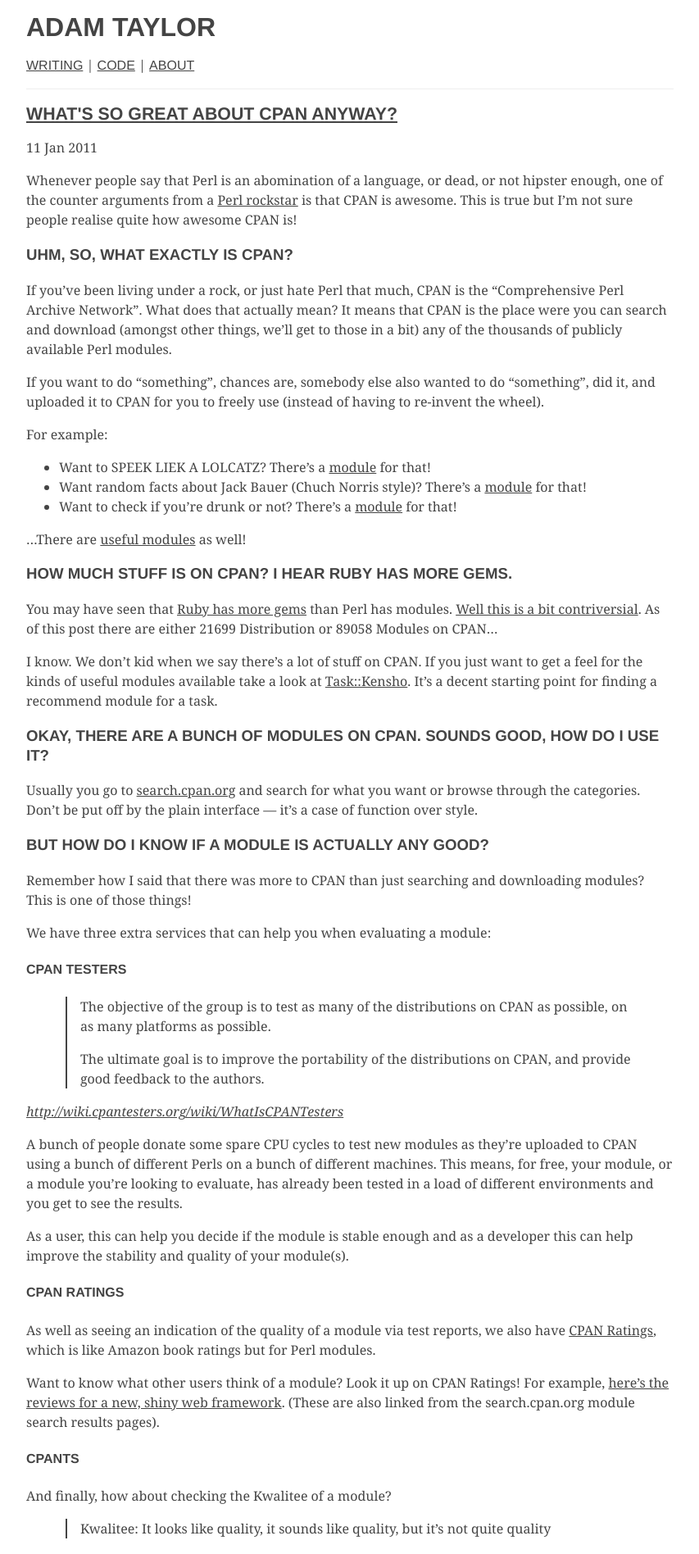
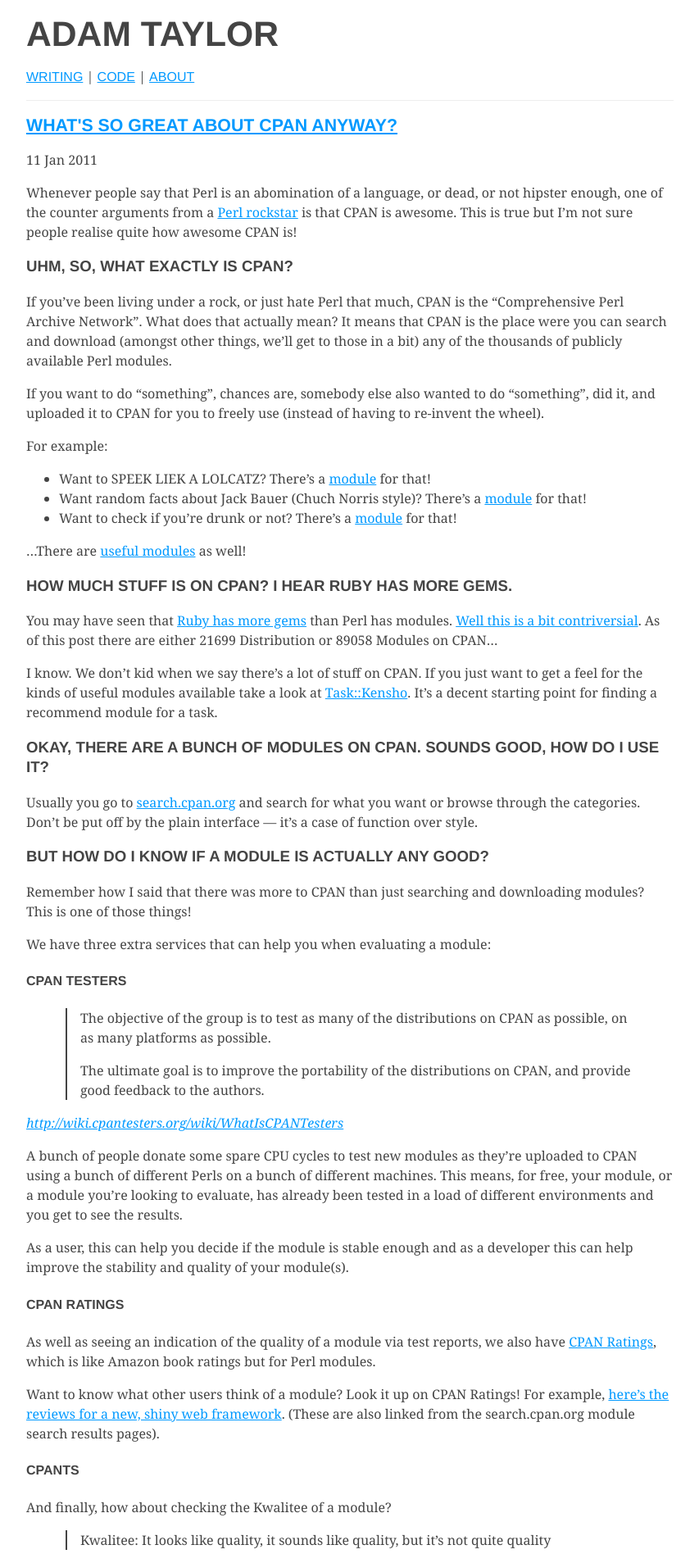
Before and after one commit to adamtaylor/adamtaylor.github.io, a Jekyll site: the page built from index.html, in a window 1280 px wide. Shown: the top 1896 px of the page at 82% size, without its empty margins (213-1066 px from the left). Built offline with Jekyll 4.4.1, drawn with Linux system fonts in a browser that asks for light colours.

Commit message:
Add a link colour style

```diff
--- a/_layouts/default.html
+++ b/_layouts/default.html
@@ -18,7 +18,7 @@
 }
 
 h1 {
-    font-size: 24pt;
+    font-size: 32pt;
 }
 
 h2 {
@@ -57,7 +57,7 @@
 
 a {
     font-family: Helvetica, "Helvetica Neue", Arial, sans-serif;
-    color: #444;
+    color: #09F;
 }
 
 .clear {
```
